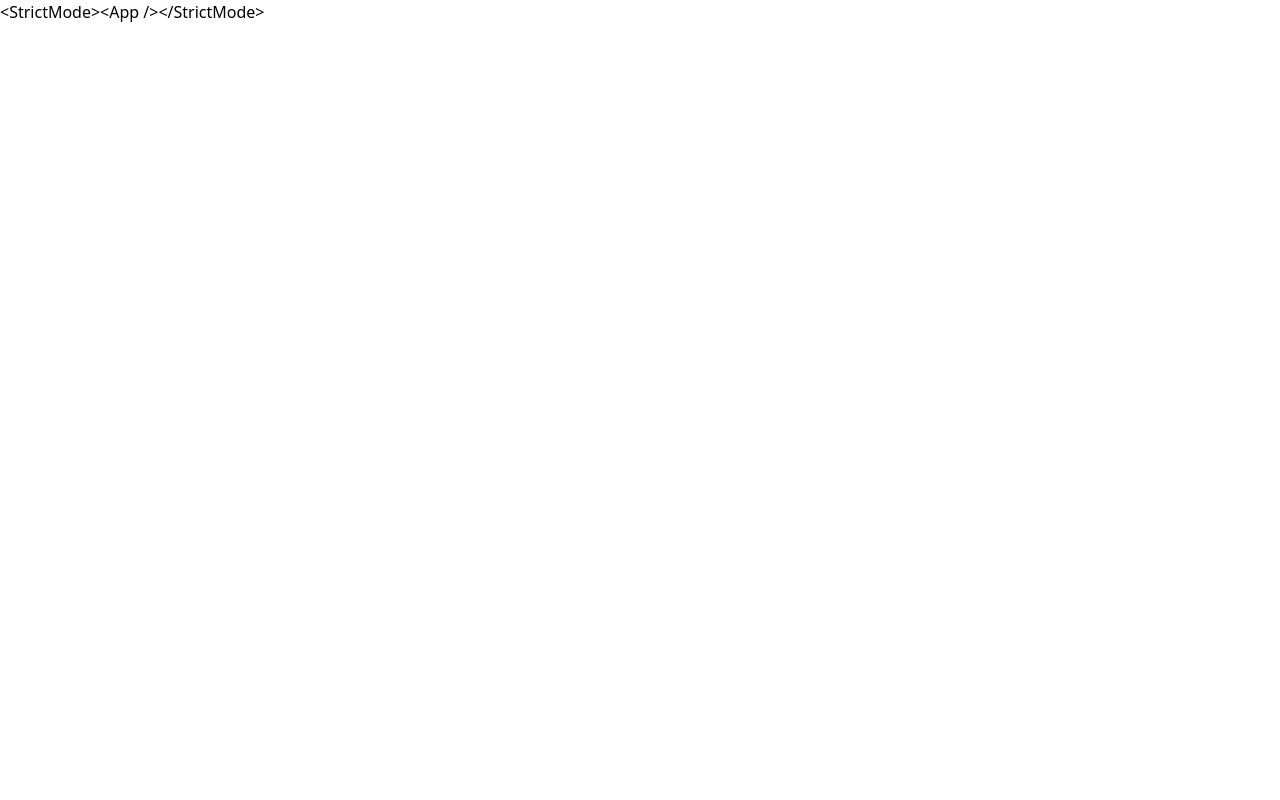
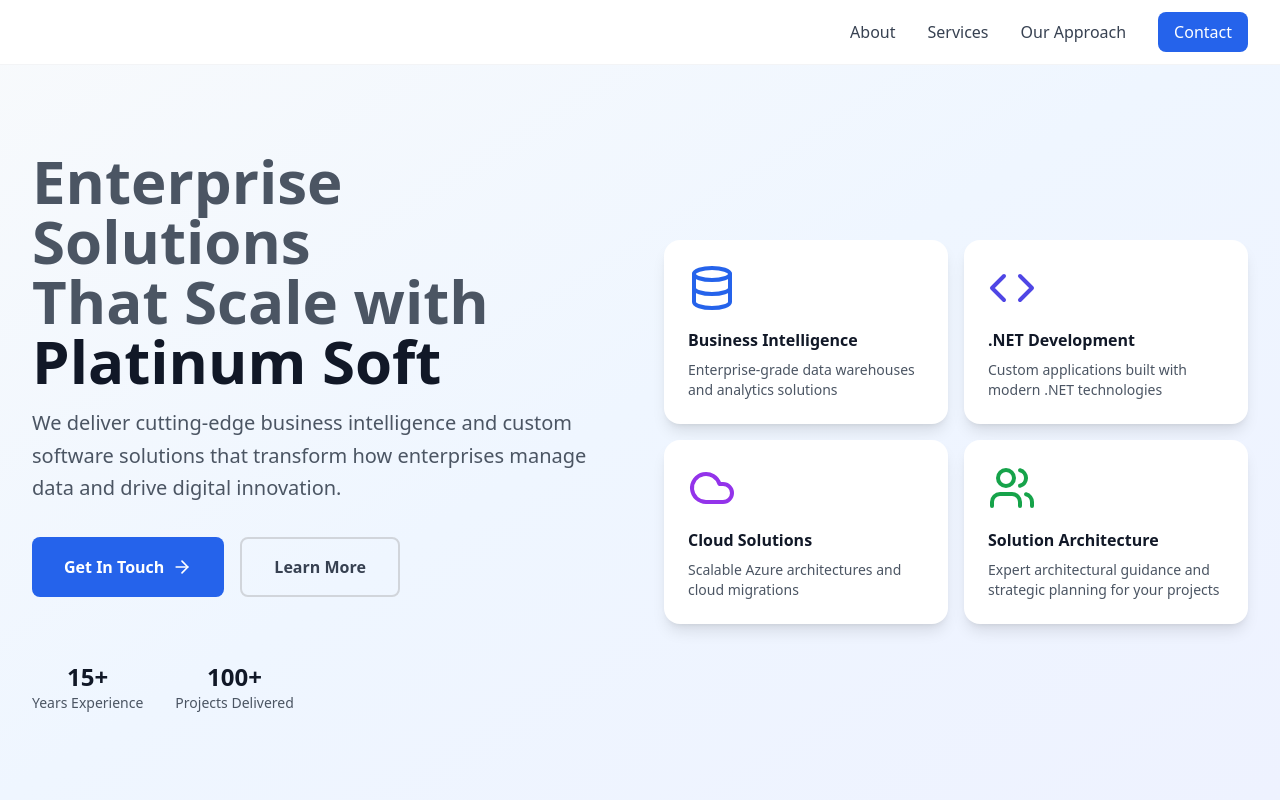
Before and after one commit to rothlajos/plsoftwebsite, a React (Vite) app: page / in a window 1280 px wide. Shown: the top 800 px of the page. Built offline with nearby package versions, Linux system fonts and the light colour scheme.

Commit message:
Update main.tsx

```diff
--- a/src/main.tsx
+++ b/src/main.tsx
@@ -3,4 +3,8 @@
 import App from './App.tsx';
 import './index.css';
 
-createRoot(document.getElementById('root')!).render('<StrictMode><App /></StrictMode>');
+createRoot(document.getElementById('root')!).render(
+  <StrictMode>
+    <App />
+  </StrictMode>
+);
```
